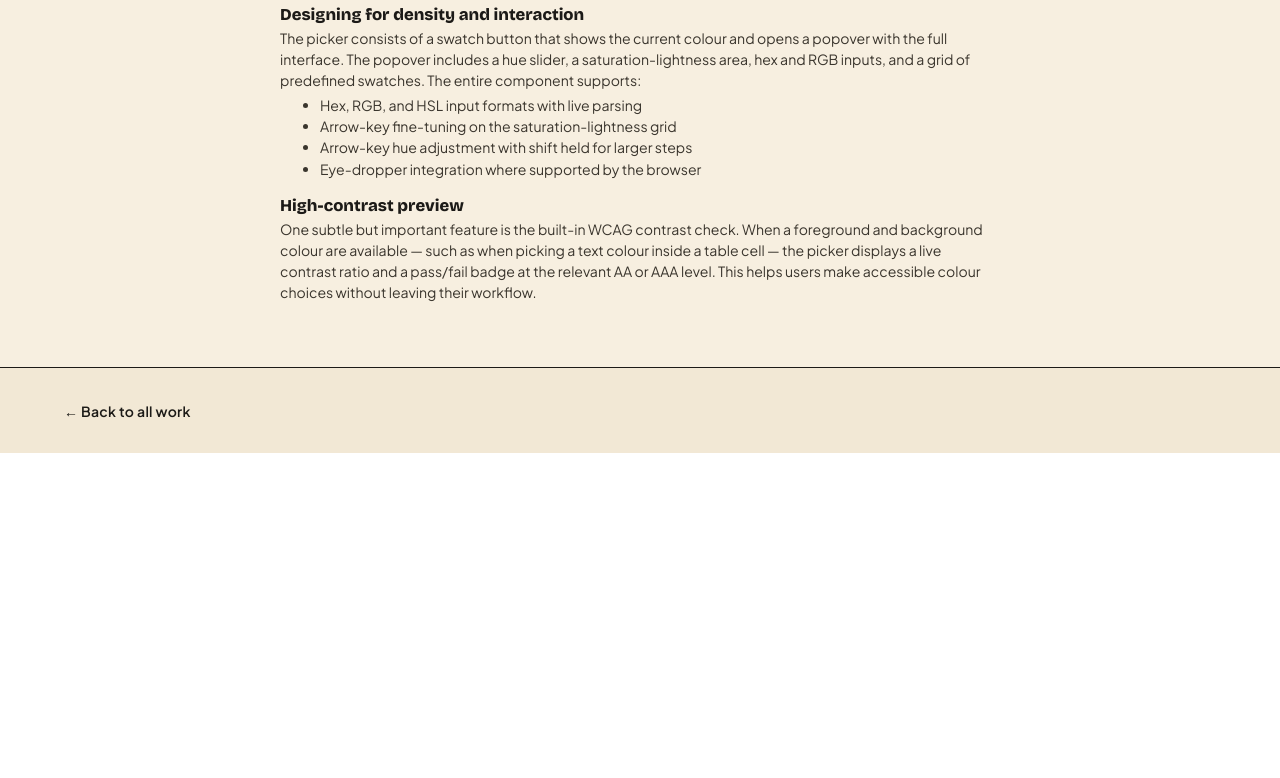
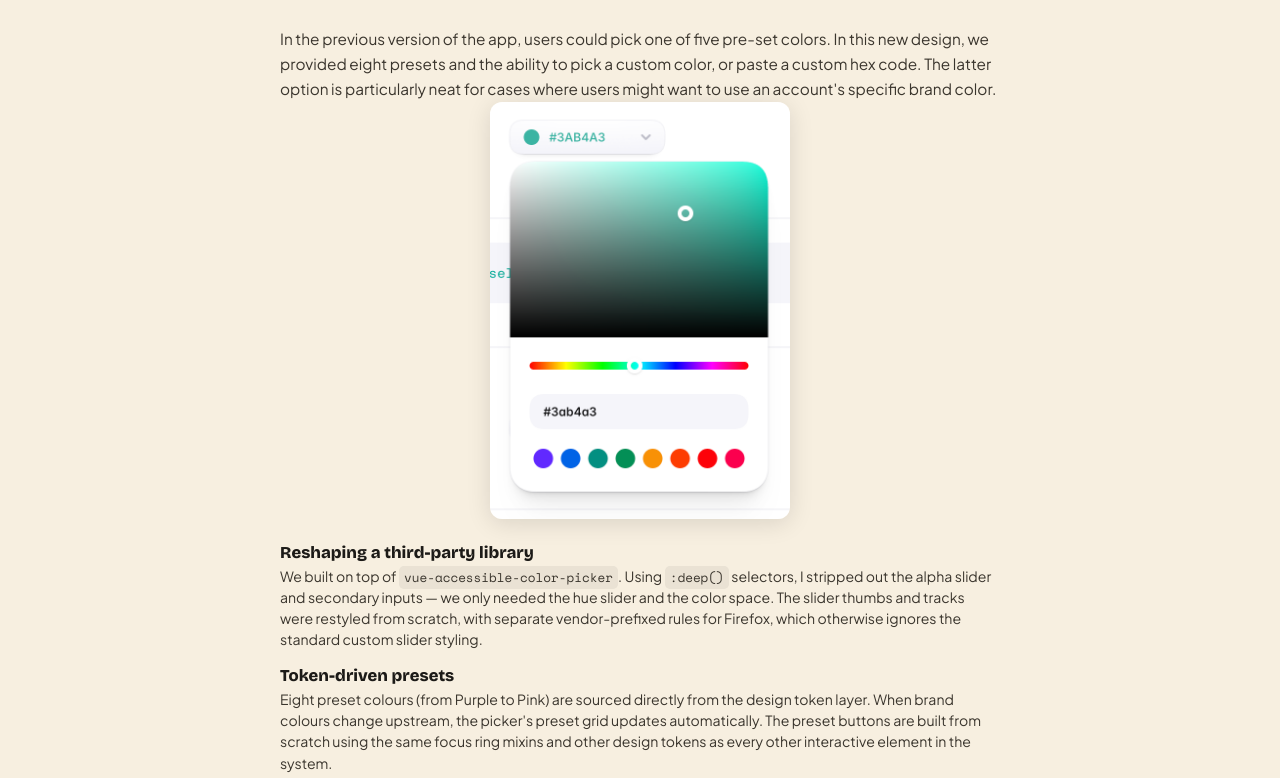
Before and after one commit to Roxanoel/portfolio26, a React (Vite) app: page /work/design-system-overhaul in a window 1280 px wide. Shown: the part 2442-3220 px from the top of the page. Before the commit the page ends 2895 px from the top, so only its background shows below. Built offline with nearby package versions, Linux system fonts and the light colour scheme.

Commit message:
Copy and image for color picker

```diff
--- a/src/index.css
+++ b/src/index.css
@@ -37,3 +37,12 @@ body { margin: 0; overflow-x: hidden; font-family: var(--font-body); }
 .wrap  { max-width: var(--maxw); margin: 0 auto; padding-inline: var(--gutter); }
 .mono  { font-family: var(--font-mono); }
 .serif { font-family: var(--font-serif); }
+
+code {
+  padding: 0.15em 0.4em;
+  border-radius: 5px;
+  font-family: var(--font-mono);
+  font-size: 0.9em;
+  background: rgba(28, 26, 23, 0.06);
+  color: var(--ink-soft);
+}
--- a/src/pages/projects/DesignSystemOverhaul.jsx
+++ b/src/pages/projects/DesignSystemOverhaul.jsx
@@ -1,6 +1,7 @@
 import { ProjectLayout } from "../../components/ProjectLayout";
 import { Slide } from "../../components/Slide";
 import { CompareSlider } from "../../components/CompareSlider";
+import { CaseStudyImage } from "../../components/CaseStudyImage";
 import { PROJECTS } from "../../data/projects";
 import lineChartLight from "../../assets/project-design-system-overhaul/line-chart-light.png";
 import lineChartDark from "../../assets/project-design-system-overhaul/line-chart-dark.png";
@@ -8,6 +9,7 @@ import lineChartContainedLight from "../../assets/project-design-system-overhaul
 import lineChartContainedDark from "../../assets/project-design-system-overhaul/line-chart-contained-dark.png";
 import originalTooltip from "../../assets/project-design-system-overhaul/origina_amcharts_tooltip.png";
 import opteoDsTooltip from "../../assets/project-design-system-overhaul/opteo_ds_tooltip.png";
+import colorPickerInContext from "../../assets/project-design-system-overhaul/color-picker-in-context.png";
 import slideStyles from "../../components/Slide.module.css";
 
 const project = PROJECTS.find((p) => p.slug === "design-system-overhaul");
@@ -169,42 +171,64 @@ export function OpteoDesignSystemOverhaul() {
           </h2>
         </hgroup>
         <p className={slideStyles.body}>
-          The product needed a colour picker that could be embedded directly
-          into tables, forms, and toolbars — not as a separate modal or dialog.
-          This constraint drove the design toward a compact, inline component
-          that expanded on demand.
+          The choice of a simpler, pared down color picker is intentional: in
+          our app's context, the slider comes in mostly when a user picks a
+          color to represent a specific advertising account in their portfolio.
+          Therefore, it doesn't require the kind of fine-grained control a user
+          would need in a design or artistic creation context, for example. What
+          matters here is <strong>simplicity, elegance, and ease of use</strong>
+          .
+          <br />
+          <br />
+          In the previous version of the app, users could pick one of five
+          pre-set colors. In this new design, we provided eight presets and the
+          ability to pick a custom color, or paste a custom hex code. The latter
+          option is particularly neat for cases where users might want to use an
+          account's specific brand color.
+          <br />
         </p>
+        <CaseStudyImage
+          src={colorPickerInContext}
+          alt="Color picker in context within a table cell"
+          maxWidth={300}
+        />
         <div className={slideStyles.contentBody} style={{ marginTop: "1.5em" }}>
           <div className={slideStyles.contentGroup}>
             <h3 className={slideStyles.contentHeading}>
-              Designing for density and interaction
+              Reshaping a third-party library
             </h3>
             <p className={slideStyles.contentParagraph}>
-              The picker consists of a swatch button that shows the current
-              colour and opens a popover with the full interface. The popover
-              includes a hue slider, a saturation-lightness area, hex and RGB
-              inputs, and a grid of predefined swatches. The entire component
-              supports:
+              We built on top of <code>vue-accessible-color-picker</code>. Using{" "}
+              <code>:deep()</code> selectors, I stripped out the alpha slider
+              and secondary inputs — we only needed the hue slider and the color
+              space. The slider thumbs and tracks were restyled from scratch,
+              with separate vendor-prefixed rules for Firefox, which otherwise
+              ignores the standard custom slider styling.
             </p>
-            <ul className={slideStyles.contentParagraph}>
-              <li>Hex, RGB, and HSL input formats with live parsing</li>
-              <li>Arrow-key fine-tuning on the saturation-lightness grid</li>
-              <li>Arrow-key hue adjustment with shift held for larger steps</li>
-              <li>Eye-dropper integration where supported by the browser</li>
-            </ul>
-            {/* TODO: add color picker image */}
+          </div>
+          <div className={slideStyles.contentGroup}>
+            <h3 className={slideStyles.contentHeading}>Token-driven presets</h3>
+            <p className={slideStyles.contentParagraph}>
+              Eight preset colours (from Purple to Pink) are sourced directly
+              from the design token layer. When brand colours change upstream,
+              the picker&apos;s preset grid updates automatically. The preset
+              buttons are built from scratch using the same focus ring mixins
+              and other design tokens as every other interactive element in the
+              system.
+            </p>
           </div>
           <div className={slideStyles.contentGroup}>
             <h3 className={slideStyles.contentHeading}>
-              High-contrast preview
+              Choosing not to generalise
             </h3>
             <p className={slideStyles.contentParagraph}>
-              One subtle but important feature is the built-in WCAG contrast
-              check. When a foreground and background colour are available —
-              such as when picking a text colour inside a table cell — the
-              picker displays a live contrast ratio and a pass/fail badge at the
-              relevant AA or AAA level. This helps users make accessible colour
-              choices without leaving their workflow.
+              Unlike every other input in the system, the colour picker handles
+              its own validation internally and communicates solely through{" "}
+              <code>v-model</code>. Colour values have fundamentally different
+              validation semantics than numeric or text inputs. Forcing them
+              into the generic form validator would have added complexity
+              without benefit. An example of knowing when a pattern
+              shouldn&apos;t be applied.
             </p>
           </div>
         </div>
```
Also changed, not shown: src/assets/project-design-system-overhaul/color-picker-in-context.png (added).
